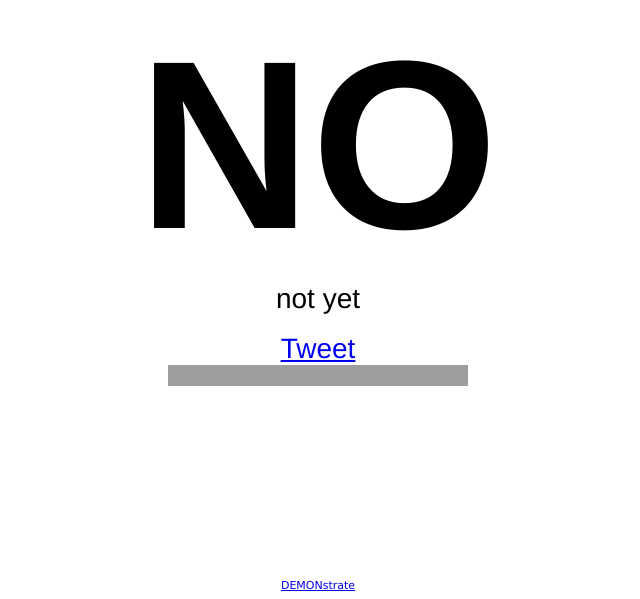
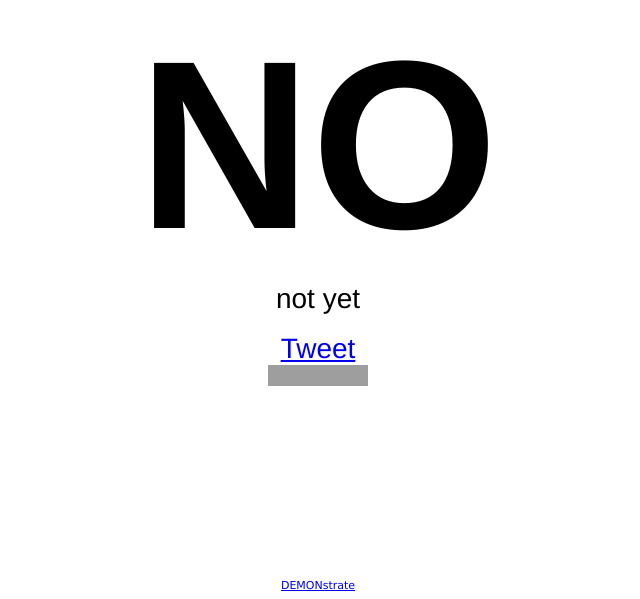
Before and after one commit to alokmandloi/alokmandloi.github.io, a plain HTML site: page index.html in a window 1280 px wide. Shown: the part 201-800 px from the top of the page, without its empty margins (322-962 px from the left). Drawn offline with Linux system fonts and the light colour scheme; grey boxes are pictures that could not be loaded.

Commit message:
Update index.html

```diff
--- a/index.html
+++ b/index.html
@@ -41,7 +41,7 @@
                   })();
                 </script>
 
-                <iframe src="//www.facebook.com/plugins/like.php?href=http%3A%2F%2Fismodipm.com%2F&amp;width&amp;layout=button_count&amp;action=like&amp;show_faces=false&amp;share=false&amp;height=21" scrolling="no" frameborder="0" style="border:none; overflow:hidden; height:21px;" allowTransparency="true"></iframe>
+                <iframe src="//www.facebook.com/plugins/like.php?href=http%3A%2F%2Fismodipm.com%2F&amp;width&amp;layout=button_count&amp;action=like&amp;show_faces=false&amp;share=false&amp;height=21" scrolling="no" frameborder="0" style="border:none; overflow:hidden; height:21px; width:100px" allowTransparency="true"></iframe>
 
 
         </h2>
```
